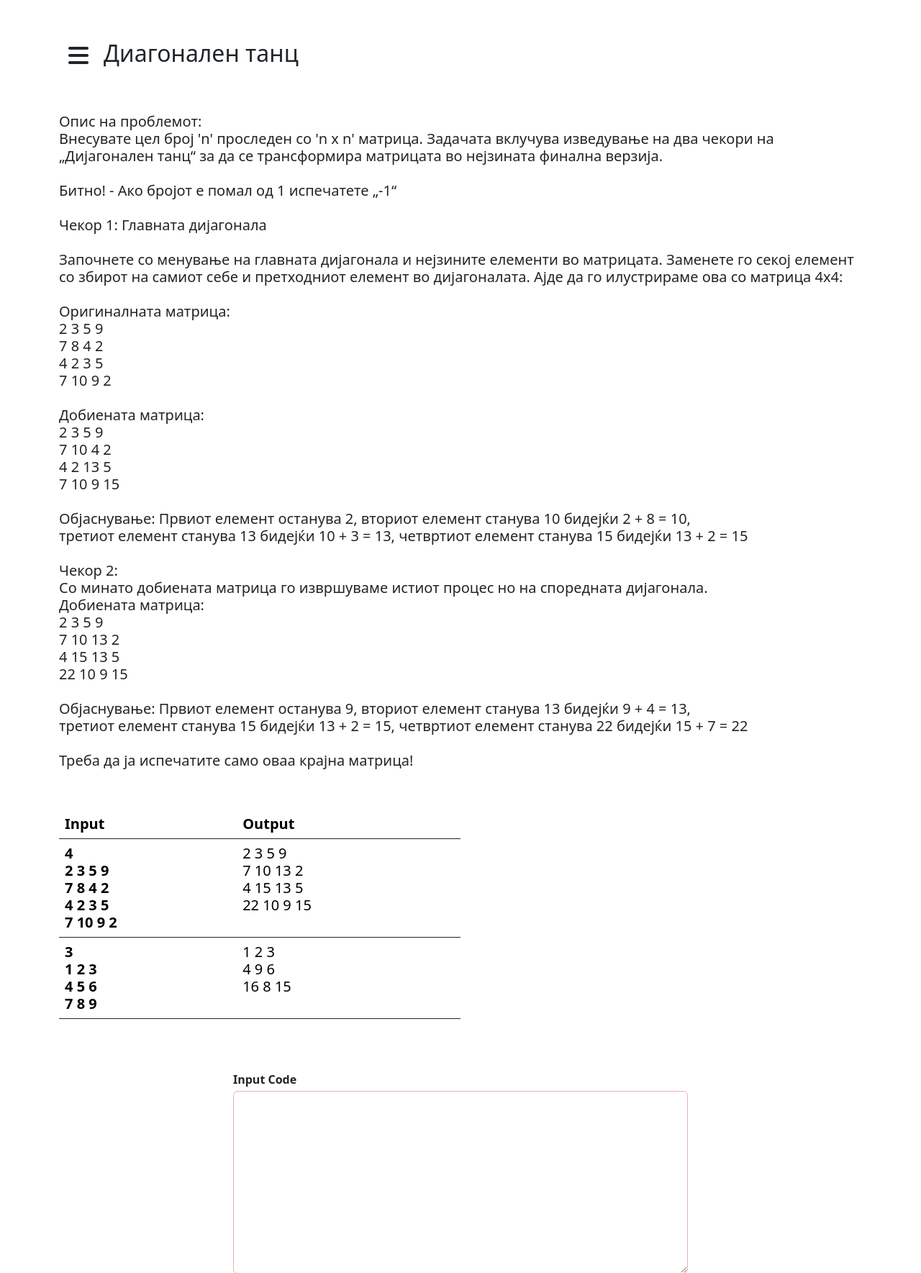
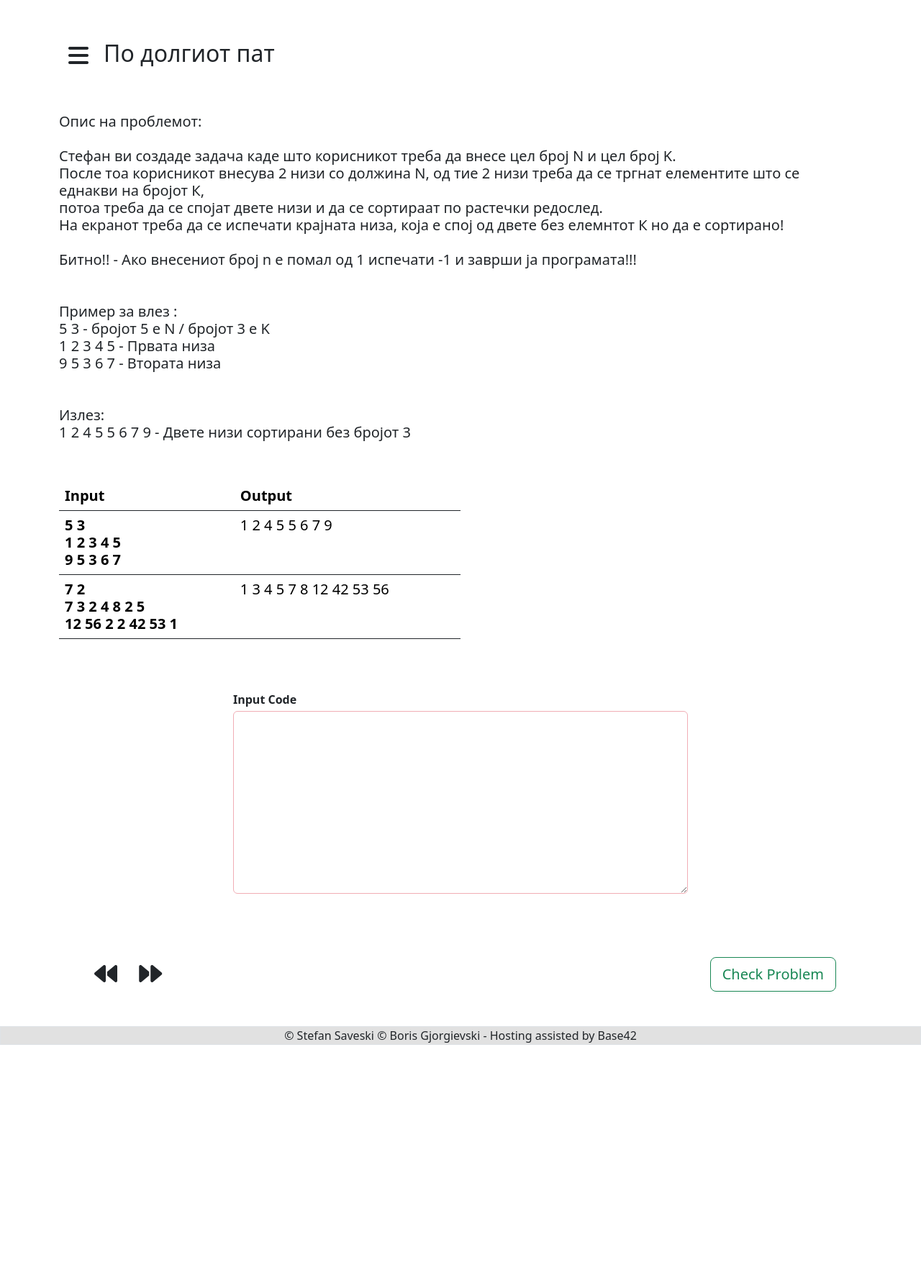
Before and after one commit to stefansaveski/b2b-py, a Flask app: page /zadaca1/ in a window 1280 px wide. Shown: the part 966-2735 px from the top of the page at 72% size. After the commit the page ends 2418 px from the top, so only its background shows below. Run offline with Flask 3, Linux system fonts and the light colour scheme; some libraries are stand-ins or nearby versions.

Commit message:
last day

```diff
--- a/static/getresults.js
+++ b/static/getresults.js
@@ -195,7 +195,7 @@ async function displayDataInTable(buttonId) {
 
       let flag = true;
       const keys = Object.keys(jsonData.input);
-      const halfLength = Math.ceil(keys.length/2);
+      const halfLength = Math.ceil(keys.length / 2);
       for (let i = 0; i < halfLength; i++) {
         const key = keys[i];
         var row = table.insertRow();
--- a/templates/zadaca1.html
+++ b/templates/zadaca1.html
@@ -48,7 +48,7 @@
       >
         <i class="fa-solid fa-bars fa-2x"></i>
       </button>
-      <h2 class="p-2">Диагонален танц</h2>
+      <h2 class="p-2">По долгиот пат</h2>
     </div>
     <div class="container-fluid pb-5">
       <div
@@ -97,38 +97,19 @@
       <div class="container pt-xl-5">
         <p class="h5">
           Опис на проблемот:<br>
-          Внесувате цел број 'n' проследен со 'n x n' матрица. Задачата вклучува изведување на два чекори на „Дијагонален танц“ за да се трансформира матрицата во нејзината финална верзија.
+          <br>Стефан ви создаде задача каде што корисникот треба да внесе цел број N и цел број K.
+          <br>После тоа корисникот внесува 2 низи со должина N, од тие 2 низи треба да се тргнат елементите што се еднакви на бројот К,
+          <br>потоа треба да се спојат двете низи и да се сортираат по растечки редослед.
+          <br>На екранот треба да се испечати крајната низа, која е спој од двете без елемнтот К но да е сортирано!
+          <br><br>Битно!! - Ако внесениот број n e помал од 1 испечати -1 и заврши ја програмата!!!
           <br><br>
-          Битно! - Ако бројот е помал од 1 испечатете „-1“<br><br>
-          Чекор 1: Главната дијагонала
+          <br>Пример за влез :
+          <br>5 3   - бројот 5 е N / бројот 3 e K
+          <br>1 2 3 4 5 - Првата низа
+          <br>9 5 3 6 7 - Втората низа
           <br><br>
-          Започнете со менување на главната дијагонала и нејзините елементи во матрицата. Заменете го секој елемент со збирот на самиот себе и претходниот елемент во дијагоналата. Ајде да го илустрираме ова со матрица 4x4:
-          <br><br>
-          Оригиналната матрица:<br>
-          2 3 5 9<br>
-          7 8 4 2<br>
-          4 2 3 5<br>
-          7 10 9 2<br>
-          <br>
-          Добиената матрица:<br>
-          2 3 5 9<br>
-          7 10 4 2<br>
-          4 2 13 5<br>
-          7 10 9 15<br><br>
-          Објаснување: Првиот елемент останува 2, вториот елемент станува 10 бидејќи 2 + 8 = 10,<br>
-          третиот елемент станува 13 бидејќи 10 + 3 = 13, четвртиот елемент станува 15 бидејќи 13 + 2 = 15
-          <br><br>
-          Чекор 2:<br>
-          Со минато добиената матрица го извршуваме истиот процес но на споредната дијагонала.<br>
-          Добиената матрица:<br>
-          2 3 5 9<br>
-          7 10 13 2<br>
-          4 15 13 5<br>
-          22 10 9 15<br>
-          <br>Објаснување: Првиот елемент останува 9, вториот елемент станува 13 бидејќи 9 + 4 = 13,
-          <br>третиот елемент станува 15 бидејќи 13 + 2 = 15, четвртиот елемент станува 22 бидејќи 15 + 7 = 22
-          <br><br>
-          Треба да ја испечатите само оваа крајна матрица!
+          <br>Излез:
+          <br>1 2 4 5 5 6 7 9 - Двете низи сортирани без бројот 3
         </p>
       </div>
       <div class="container pt-5">
@@ -142,30 +123,22 @@
           <tbody class="border-dark">
             <tr>
               <th scope="row">
-                4<br>
-                2 3 5 9<br>
-                7 8 4 2<br>
-                4 2 3 5<br>
-                7 10 9 2<br>
+                5 3
+                <br>1 2 3 4 5
+                <br>9 5 3 6 7
               </th>
               <td>
-                2 3 5 9<br>
-                7 10 13 2<br>
-                4 15 13 5<br>
-                22 10 9 15<br>
+                1 2 4 5 5 6 7 9
               </td>
             </tr>
             <tr>
               <th scope="row">
-                3<br>
-                1 2 3<br>
-                4 5 6<br>
-                7 8 9<br>
+                7 2 <br>
+                7 3 2 4 8 2 5<br>
+                12 56 2 2 42 53 1
               </th>
               <td>
-                1 2 3<br>
-                4 9 6<br>
-                16 8 15<br>
+                1 3 4 5 7 8 12 42 53 56
               </td>
             </tr>
           </tbody>
```
Also changed, not shown: moduleVars1.py (+64 -64 lines), templates/zadaca2.html (+12 -7 lines), templates/zadaca3.html (+13 -14 lines).
